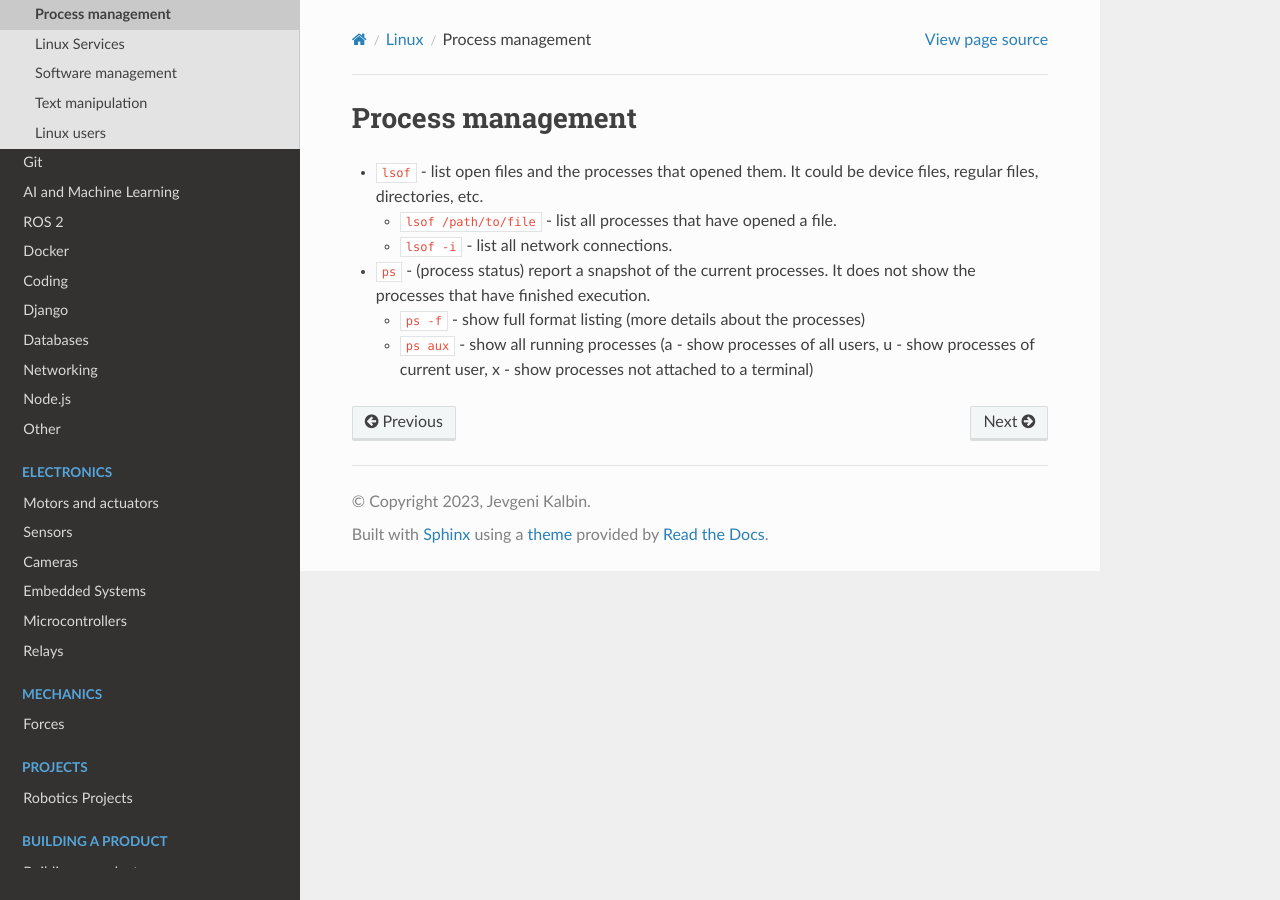
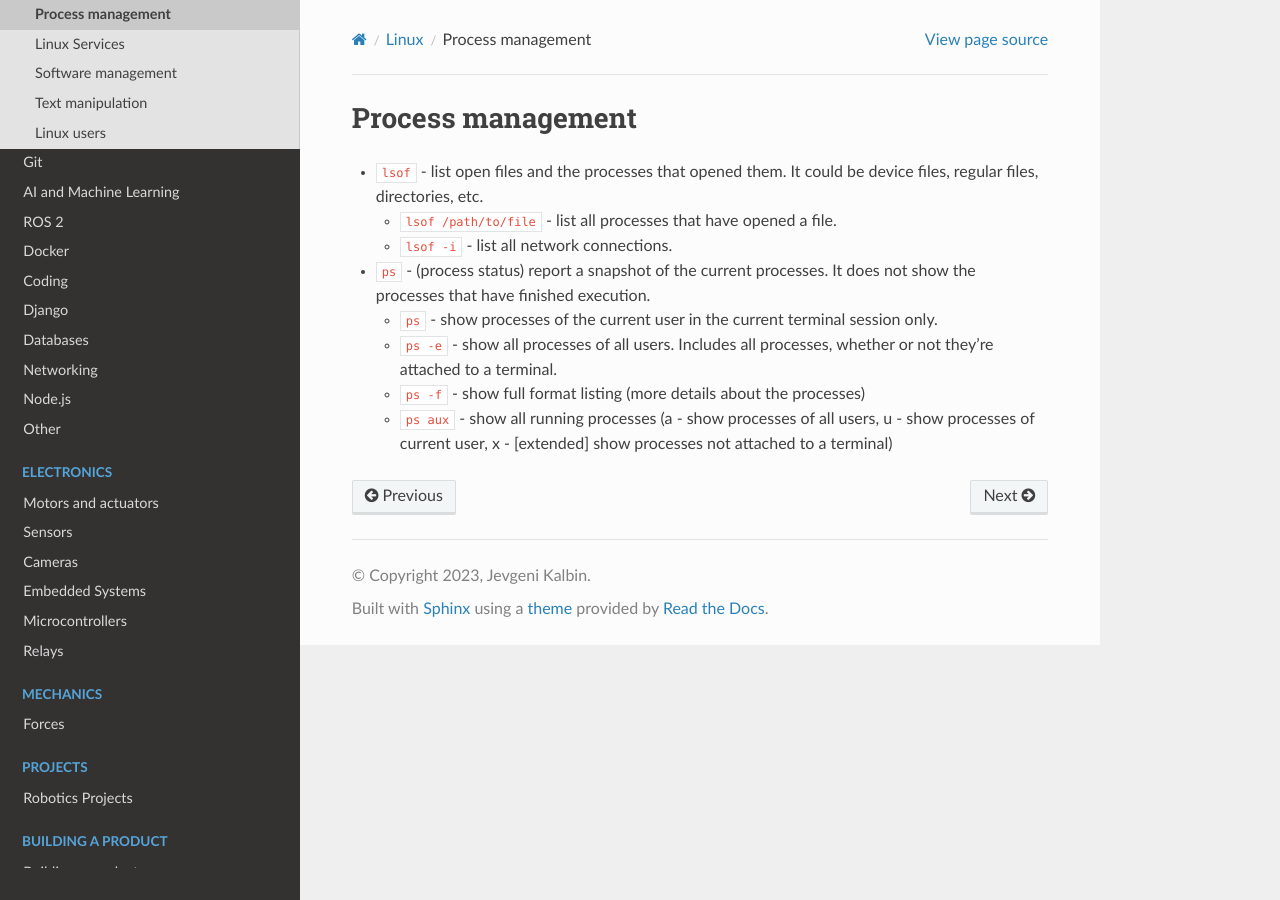
Before and after one commit to jevgenik/manuals, a Sphinx documentation site: the page built from source/files/software/linux/process_management.rst, in a window 1280 px wide. Built offline with Sphinx 7.4.7 and the Read the Docs theme 2.0.0, drawn with Linux system fonts in a browser that asks for light colours.

Commit message:
process_management

```diff
--- a/source/files/software/linux/process_management.rst
+++ b/source/files/software/linux/process_management.rst
@@ -9,6 +9,8 @@ Process management
 
 * ``ps`` - (process status) report a snapshot of the current processes. It does not show the processes that have finished execution.
 
+  - ``ps`` - show processes of the current user in the current terminal session only.
+  - ``ps -e`` - show all processes of all users. Includes all processes, whether or not they're attached to a terminal.
   - ``ps -f`` - show full format listing (more details about the processes)
   - ``ps aux`` - show all running processes (a - show processes of all users, u - show processes of current user,
-    x - show processes not attached to a terminal)
+    x - [extended] show processes not attached to a terminal)
```
